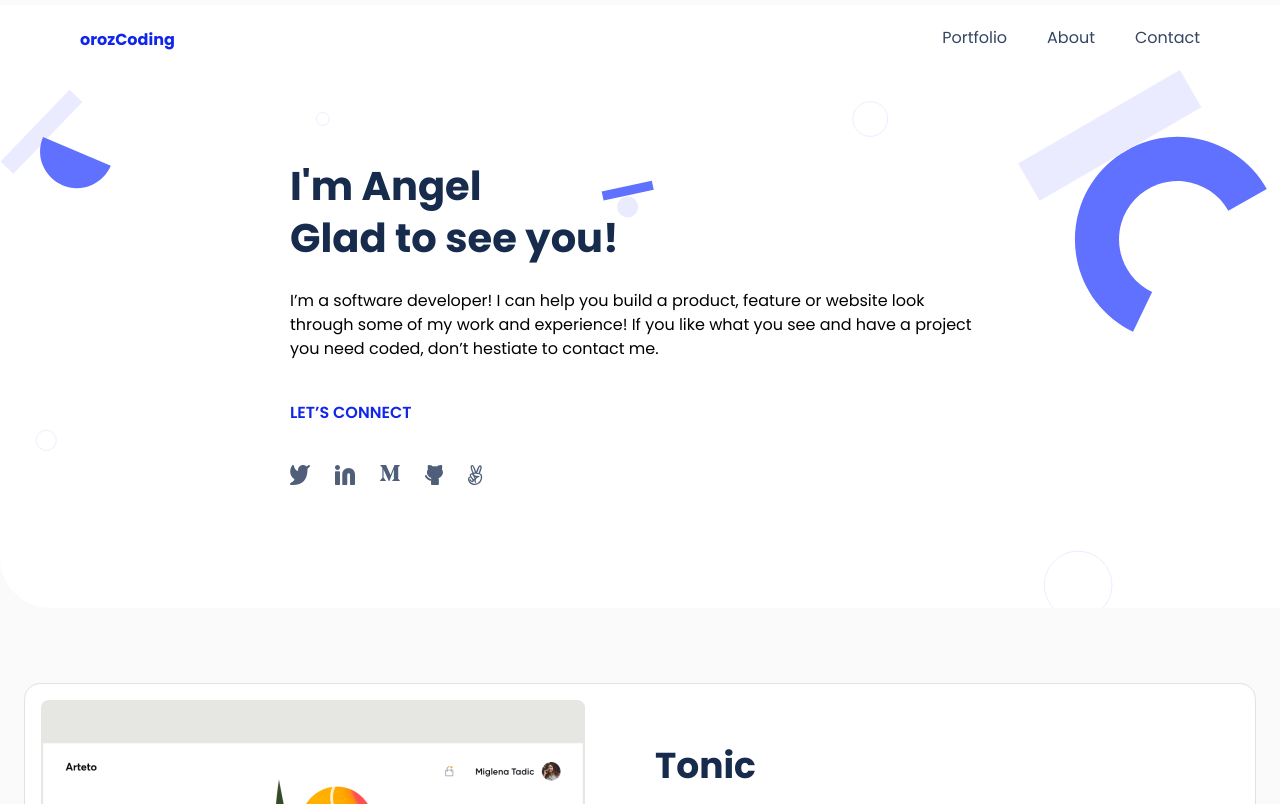
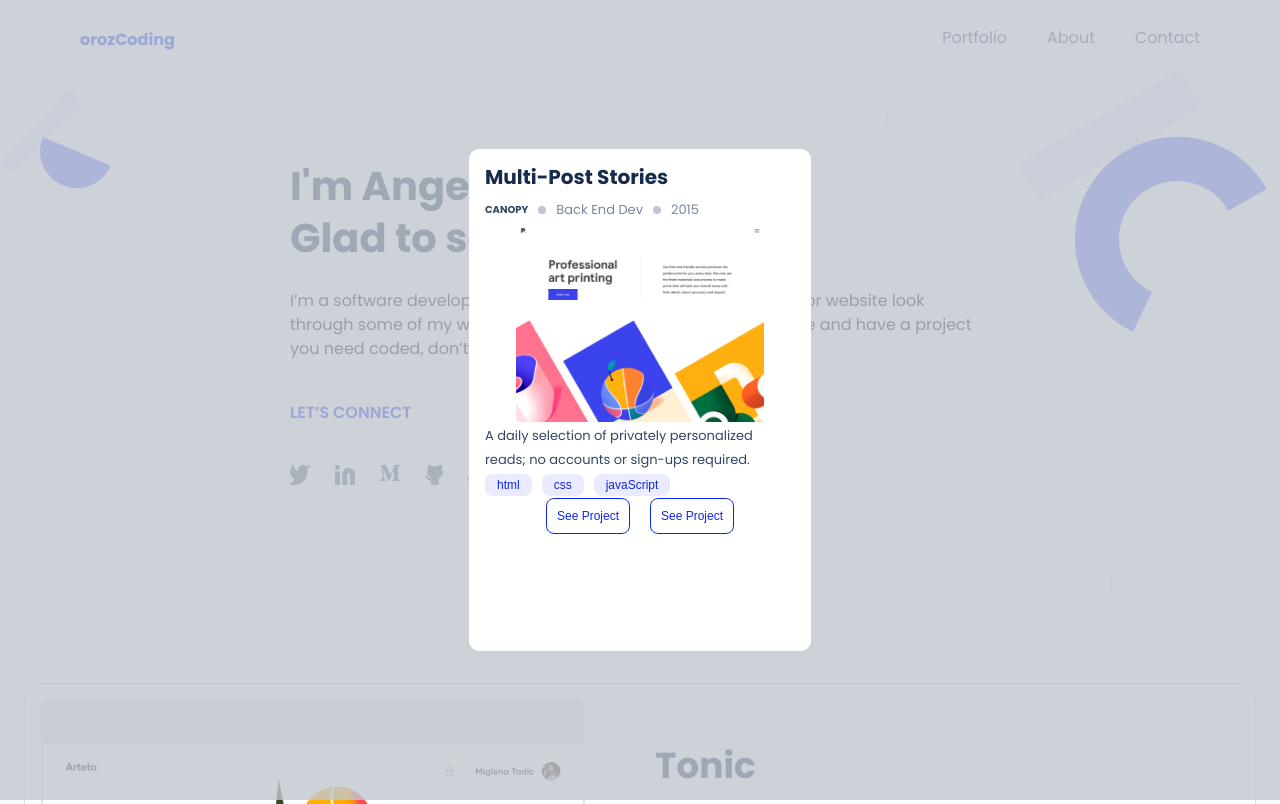
Before and after one commit to orozCoding/myportfolio, a plain HTML site: page index.html in a window 1280 px wide. Shown: the top 804 px of the page. Drawn offline with Linux system fonts and the light colour scheme.

Commit message:
HTML → Add skeleton with example info  for modal

```diff
--- /dev/null
+++ b/css/projects.js
@@ -0,0 +1,3 @@
+const project1 = {
+  title: "Tonic"
+}
--- a/css/styles.css
+++ b/css/styles.css
@@ -685,3 +685,85 @@ button:hover {
 .no-scroll {
   overflow: hidden;
 }
+
+/* Modals Styling */
+
+#overlay {
+  position: absolute;
+  top: 0;
+  right: 0;
+  left: 0;
+  bottom: 0;
+  background-color: #c1c7d0;
+  opacity: 0.8;
+}
+
+#modal {
+  position: fixed;
+  top: 50%;
+  left: 50%;
+  transform: translate(-50%, -50%);
+  border: 1px solid #fff;
+  border-radius: 10px;
+  z-index: 10;
+  background-color: #fff;
+  width: 340px;
+  max-width: 80%;
+  height: 500px;
+  max-height: 80%;
+}
+
+.modal-container {
+  display: flex;
+  flex-direction: column;
+  justify-content: space-between;
+  align-items: space-between;
+  padding: 5px 15px 5px 15px;
+  gap: 2px;
+}
+
+.modal-container .d-flex {
+  min-width: 0;
+  margin: 0;
+}
+
+.modal-container .work-title {
+  font-size: 20px;
+}
+
+.modal-container .work-info {
+  font-size: 10px;
+}
+
+.modal-container .work-description {
+  font-size: 13px;
+}
+
+.modal-container .modal-preview {
+  max-width: 80%;
+  align-self: center;
+}
+
+.modal-container button {
+  font-size: 12px;
+}
+
+.modal-buttons {
+  justify-content: center;
+  gap: 20px
+}
+
+.modal-buttons button {
+  font-size: 15x;
+  width: fit-content;
+  padding-top: 5px;
+  padding-right: 0px;
+  padding-left: 0px;
+  padding-bottom: 5px;
+}
+
+.modal-buttons button p {
+  margin: 0;
+  padding-right: 10px;
+  padding-left: 10px;
+}
--- a/index.html
+++ b/index.html
@@ -273,31 +273,31 @@
 
 
     <!-- Modal example -->
-    <div id="overlay">
-    </div>
+    <div id="overlay"></div>
     <div id="modal">
-        <div class="modal-container">
-            <div class="modal-title"></div>
+        <div class="modal-container d-flex">
+            <div class="work-title d-flex"><h3>Multi-Post Stories</div>
             <div class="modal-close-btn"></div>
-            <div class="modal-subtitle">
-                <div class="modal-client"></div>
-                <div class="modal-circle"></div>
-                <div class="modal-job"></div>
-                <div class="modal-circle"></div>
-                <div class="modal-year"></div>
+            <div class="work-info d-flex">
+                <div class="client d-flex">CANOPY</div>
+                <div class="counter d-flex"></div>
+                <div class="job d-flex">Back End Dev</div>
+                <div class="counter d-flex"></div>
+                <div class="year d-flex">2015</div>
             </div>
-            <div class="modal-preview"></div>
-            <div class="modal-description"></div>
-            <div class="modal-tags">
-                <ul>
-                    <li></li>
-                    <li></li>
-                    <li></li>
+            <div class="modal-preview d-flex"><img src="img/works/work2.png" alt="Work Two Preview" class="card-preview"></div>
+            <div class="work-description d-flex"><p>A daily selection of privately personalized reads; no accounts or
+                sign-ups required.</p></div>
+            <div class="modal-tags d-flex">
+                <ul class="work-tags d-flex">
+                    <li><button type="button" class="tag-button focus">html</button></li>
+                    <li><button type="button" class="tag-button focus">css</button></li>
+                    <li><button type="button" class="tag-button focus">javaScript</button></li>
                 </ul>
             </div>
-            <div class="modal-buttons">
-                <div class="modal-live-btn"></div>
-                <div class="modal-close-btn"></div>
+            <div class="modal-buttons d-flex">
+                <div class="modal-live-btn d-flex"><button type="button" name="see-project" class="work-button focus"><p>See Project</p></button></div>
+                <div class="modal-close-btn d-flex"><button type="button" name="see-project" class="work-button focus"><p>See Project</p></button></div>
             </div>
         </div>
     </div>
```
